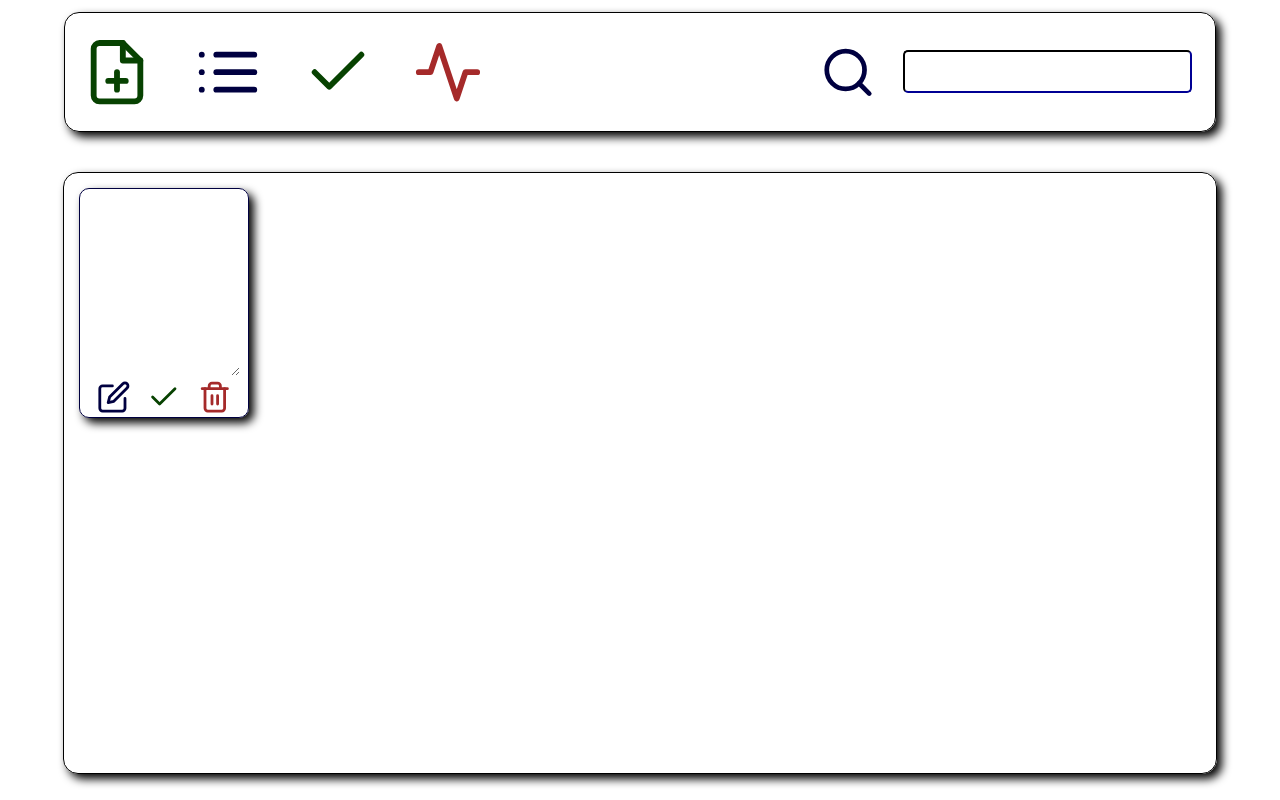
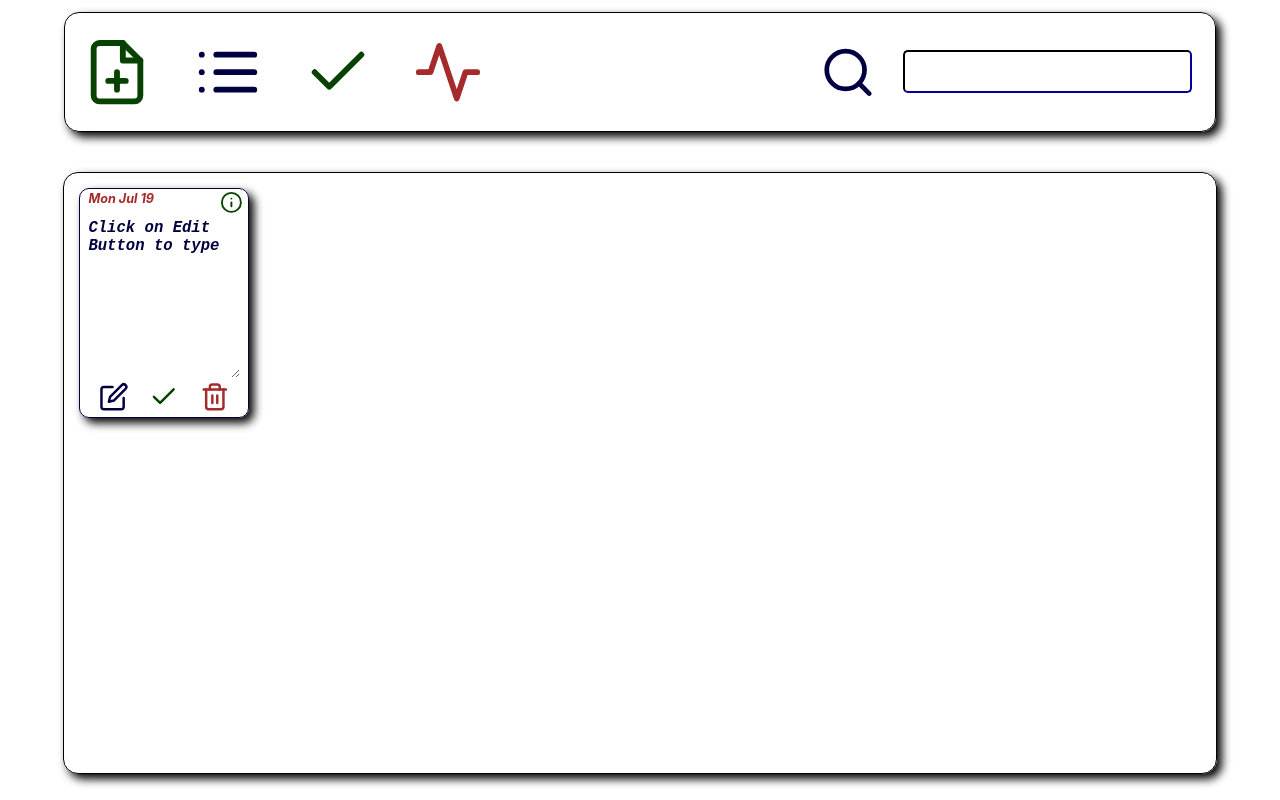
Before and after one commit to DBGambit/reacttodo, a React (Create React App) app: page / in a window 1280 px wide. Both pictures are taken after a click on the element 117 px from the left and 71 px from the top of the page. Built offline with nearby package versions, Linux system fonts and the light colour scheme.

Commit message:
'feat:info_button_with_type_and_date_change'

```diff
--- /dev/null
+++ b/src/components/backdrop/backdrop.js
@@ -0,0 +1,12 @@
+import styles from './backdrop.module.css';
+
+const Backdrop = ({show, closing}) => {
+    return (
+            show ?
+            <div onClick={closing} className={styles.BackDrop}>
+            </div>
+            : null
+        )
+}
+
+export default Backdrop;
--- /dev/null
+++ b/src/components/backdrop/backdrop.module.css
@@ -0,0 +1,8 @@
+.BackDrop {
+    width: 100%;
+    height: 100%;
+    z-index: 900;
+    background-color: rgba(0, 0, 0, .7);
+    opacity: 0.5;
+    position: absolute;
+}
--- a/src/components/card/card.js
+++ b/src/components/card/card.js
@@ -1,15 +1,48 @@
-import React from 'react';
+import React, {useState} from 'react';
 import * as constants from '../../constants';
-
+import {Info, Edit2, AlertTriangle} from 'react-feather';
 
 import Button from '../button/button';
+import Modal from '../modal/modal';
+import CardInfo from './cardInfo/cardInfo';
 
 import styles from './card.module.css';
 
-const Card = ({description, editing, onInputChange, taskId, btnClickHandler, isDone, isHidden}) => {
+const Card = ({description, editing, onInputChange, taskId, btnClickHandler, isDone, isHidden, createdDate, dueOn, type, finalDateChange, typeChange}) => {
+    const [showInfo, setShowInfo] = useState(false)
+    const [editDays, setEditDays] = useState(false)
+
+    const infoBtnClickHandler = () => {
+        setShowInfo(!showInfo)
+        setEditDays(false)
+    }
+
+    const dateEditBtnHandler = () => {
+        setEditDays(!editDays)
+    }
+
+    const dateString = createdDate.toDateString()
+    const date = dateString.slice(0, dateString.lastIndexOf(' '))
+
     return (
             !isHidden ?
             <div className={[styles.Card, isDone ? styles.Done : '', styles.CardAnimation].join(' ')}>
+                <Modal show={showInfo} closing={infoBtnClickHandler}>
+                    <CardInfo typeChange={typeChange} taskId={taskId} finalDateChange={finalDateChange} dateEditBtnHandler={dateEditBtnHandler} showEdit={editDays} createdDate={createdDate} dueOn={dueOn} type={type} />
+                </Modal>
+                <div className={styles.DateWrapper}>
+                    <p className={styles.Date}>{date}</p>
+                    {
+                        type ?
+                        <div className={[styles.Info, styles.Important].join(' ')}>
+                            <AlertTriangle className={styles.ImportantIcon} />
+                        </div>
+                        : null
+                    }
+                    <div className={styles.Info}>
+                        <Info onClick={infoBtnClickHandler} className={styles.InfoBtn} />
+                    </div>
+                </div>
                 <textarea
                     type='textarea'
                     className={[styles.Text, isDone ? styles.DoneText : '', editing ? styles.Typing : ''].join(' ')}
--- a/src/components/card/card.module.css
+++ b/src/components/card/card.module.css
@@ -7,6 +7,7 @@
     text-align: center;
     box-sizing: border-box;
     margin: 15px 15px;
+    position: relative;
 }
 
 .CardAnimation {
@@ -20,7 +21,7 @@
 
 .Text {
     width: 90%;
-    height: 80%;
+    height: 70%;
     outline: none;
     border: 0;
     cursor: initial;
@@ -44,7 +45,7 @@
     width: 100%;
     /*border: 1px solid black;*/
     box-sizing: border-box;
-    height: 15%;
+    height: 13%;
     margin: auto;
     display: flex;
     justify-content: space-evenly;
@@ -62,3 +63,48 @@
 .Typing {
     color: brown;
 }
+
+.DateWrapper {
+    /*border: 1px solid black;*/
+    display: flex;
+    justify-content: space-between;
+    height: 10%;
+    margin-top: 1%;
+}
+
+.Date {
+    /*border: 1px solid black;*/
+    margin: 0;
+    font-weight: bold;
+    font-style: italic;
+    color: brown;
+    font-size: 0.79em;
+    margin-left: 5%;
+}
+
+.Info {
+    /*border: 1px solid black;*/
+    height: 100%;
+    margin-right: 3%;
+}
+
+.InfoBtn {
+    width: 100%;
+    height: 100%;
+    color: #074201;
+    transition: transform 0.3s;
+}
+
+.InfoBtn:hover {
+    cursor: pointer;
+    color: #000040;
+    transform: scale(1.1);
+}
+
+.Important {
+    margin-left: 19%;
+}
+
+.ImportantIcon {
+    color: brown;
+}
--- /dev/null
+++ b/src/components/card/cardInfo/cardInfo.js
@@ -0,0 +1,33 @@
+import styles from './cardInfo.module.css';
+import {Edit2} from 'react-feather';
+
+const CardInfo = ({createdDate, dueOn, type, showEdit, dateEditBtnHandler, finalDateChange, taskId, typeChange}) => {
+    const isoDate = dueOn.toISOString()
+    const slicedDate = isoDate.slice(0,isoDate.indexOf('T'))
+    return (
+            <div className={styles.Info}>
+                <p className={[styles.InfoText, styles.Created].join(' ')}>Created on</p>
+                <p className={[styles.InfoText, styles.InfoTextV].join(' ')}>{createdDate.toDateString()}</p>
+                <p className={[styles.InfoText, styles.InfoTextV].join(' ')}><span className={styles.Blue}>at</span> {createdDate.toLocaleTimeString()}</p>
+                <div className={styles.Expire}>
+                    <p className={styles.InfoText}>Due on</p>
+                    <div className={styles.ExpireBtn}>
+                        <Edit2 onClick={dateEditBtnHandler} className={styles.Icon} />
+                    </div>
+                </div>
+                {
+                    showEdit ?
+                    <input
+                        className={styles.DateInput}
+                        type='date' value={slicedDate}
+                        onChange={(e) => finalDateChange(e, taskId)}
+                        onKeyDown={(e) => e.preventDefault()}
+                    ></input>
+                    : <p className={[styles.InfoText, [styles.InfoTextV, styles.InfoTextV].join(' '), styles.InfoTextV].join(' ')}>{Math.floor((dueOn-createdDate)/(24000*60*60))} days left</p>
+                }
+                <p className={styles.InfoText}>Type <span onClick={() => typeChange(taskId)} className={type ? [styles.Type, styles.Important].join(' ') : styles.Type}>{type ? 'Important' : 'Normal'}</span></p>
+            </div>
+        )
+}
+
+export default CardInfo;
--- a/src/components/cards/cards.js
+++ b/src/components/cards/cards.js
@@ -2,7 +2,7 @@ import Card from '../card/card';
 
 import styles from './cards.module.css';
 
-const Cards = ({tasks, editingHandler, btnClickHandler}) => {
+const Cards = ({tasks, editingHandler, btnClickHandler, finalDateChange, typeChange}) => {
     return (
             <div className={styles.Cards}>
                 {
@@ -13,10 +13,15 @@ const Cards = ({tasks, editingHandler, btnClickHandler}) => {
                                     key={item.id}
                                     editing={item.editing}
                                     onInputChange={editingHandler}
+                                    finalDateChange={finalDateChange}
+                                    typeChange={typeChange}
                                     taskId={item.id}
                                     isDone={item.done}
                                     btnClickHandler={btnClickHandler}
                                     isHidden={item.hidden}
+                                    createdDate={item.createdDate}
+                                    dueOn={item.dueOn}
+                                    type={item.importance}
                                 />
                             )
                     })
--- /dev/null
+++ b/src/components/modal/modal.js
@@ -0,0 +1,22 @@
+import {XCircle} from 'react-feather';
+
+import Backdrop from '../backdrop/backdrop';
+
+import styles from './modal.module.css';
+
+const Modal = ({show, children, closing}) => {
+    return (
+            show ?
+            <>
+            <Backdrop show={show} closing={closing} />
+            <div className={styles.Modal}>
+                {children}
+                <div className={styles.Closing}>
+                    <XCircle onClick={closing} className={styles.CloseBtn} size={33}/>
+                </div>
+            </div>
+            </> : null
+        )
+}
+
+export default Modal;
--- /dev/null
+++ b/src/components/modal/modal.module.css
@@ -0,0 +1,33 @@
+.Modal {
+    background-color: white;
+    width: 90%;
+    height: 80%;
+    border: 1px solid #074201;
+    border-radius: 9px;
+    z-index: 1000;
+    margin-left: 5%;
+    margin-top: 5%;
+    box-sizing: border-box;
+    position: absolute;
+}
+
+.Closing {
+    /*border: 1px solid black;*/
+    height: 15%;
+    width: 100%;
+    top: 83%;
+    position: absolute;
+}
+
+.CloseBtn {
+    color: brown;
+    height: 100%;
+    /*border: 1px solid black;*/
+    transition: transform 0.3s;
+}
+
+.CloseBtn:hover {
+    color: #000040;
+    transform: scale(1.05);
+    cursor: pointer;
+}
--- a/src/containers/todo/todo.js
+++ b/src/containers/todo/todo.js
@@ -10,21 +10,60 @@ import styles from './todo.module.css';
 class Todo extends Component {
     static id = Number(currentId)
     state = {
-        ...initialState
+        ...initialState,
+        expire: 7,
+        type: false
+    }
+
+    finalDateChangeHandler = (e, id) => {
+        let temp = new Date(e.target.value)
+        const newLists = [...this.state.lists]
+        const task = newLists.find(item => item.id === id)
+        if (temp - task.createdDate < 0) {
+            return
+        }
+        task.dueOn = temp
+        let forLS = newLists.map(item => {
+            return {...item,
+                    dueOn: item.dueOn.toISOString()
+                }
+        })
+        localStorage.setItem('tasks', JSON.stringify(forLS))
+        this.setState({lists: newLists})
+    }
+
+    typeChangeHandler = (id) => {
+        const newLists = [...this.state.lists]
+        const task = newLists.find(item => item.id === id)
+        task.importance = !task.importance
+        localStorage.setItem('tasks', JSON.stringify(newLists))
+        this.setState({lists: newLists})
     }
 
     createTask = () => {
         const newLists = [...this.state.lists]
+        let now = new Date()
+        let final = new Date(now)
+        final.setDate(final.getDate() + this.state.expire)
         let newTask = {
-            description: '',
+            description: 'Click on Edit Button to type',
             id: String(Todo.id++),
             done: false,
             editing: false,
-            hidden: false
+            hidden: false,
+            createdDate: now,
+            dueOn: final,
+            importance: this.state.type
         }
         newLists.push(newTask)
+        let forLS = newLists.map(item => {
+            return {...item,
+                    createdDate: item.createdDate.toISOString(),
+                    dueOn: item.dueOn.toISOString()
+                }
+        })
         localStorage.setItem('tasksId', Todo.id)
-        localStorage.setItem('tasks', JSON.stringify(newLists))
+        localStorage.setItem('tasks', JSON.stringify(forLS))
         this.setState({lists: newLists})
     }
 
@@ -92,6 +131,8 @@ class Todo extends Component {
                         tasks={this.state.lists}
                         editingHandler={this.editingHandler}
                         btnClickHandler={this.btnClickHandler}
+                        finalDateChange={this.finalDateChangeHandler}
+                        typeChange={this.typeChangeHandler}
                     />
                 </>
             )
--- a/src/getDataFromLS.js
+++ b/src/getDataFromLS.js
@@ -1,5 +1,23 @@
-export const currentId = localStorage.getItem('tasksId') || '1'
-const tasks = localStorage.getItem('tasks')
-export const initialState = {
-    lists: tasks ? JSON.parse(tasks) : []
+let currentId
+let tasks
+
+try {
+    currentId = localStorage.getItem('tasksId') || '1'
+    let tasksWithStringDate = JSON.parse(localStorage.getItem('tasks'))
+    tasks = tasksWithStringDate.map(item => {
+        return {...item,
+            createdDate: new Date(item.createdDate),
+            dueOn: new Date(item.dueOn)
+        }
+    })
+}catch (e) {
+    console.log('error')
+    currentId = '1'
+    tasks = []
 }
+
+const initialState = {
+    lists: tasks
+}
+
+export {currentId, initialState}
```
Also changed, not shown: src/components/card/cardInfo/cardInfo.module.css (added, +85 -0 lines).
